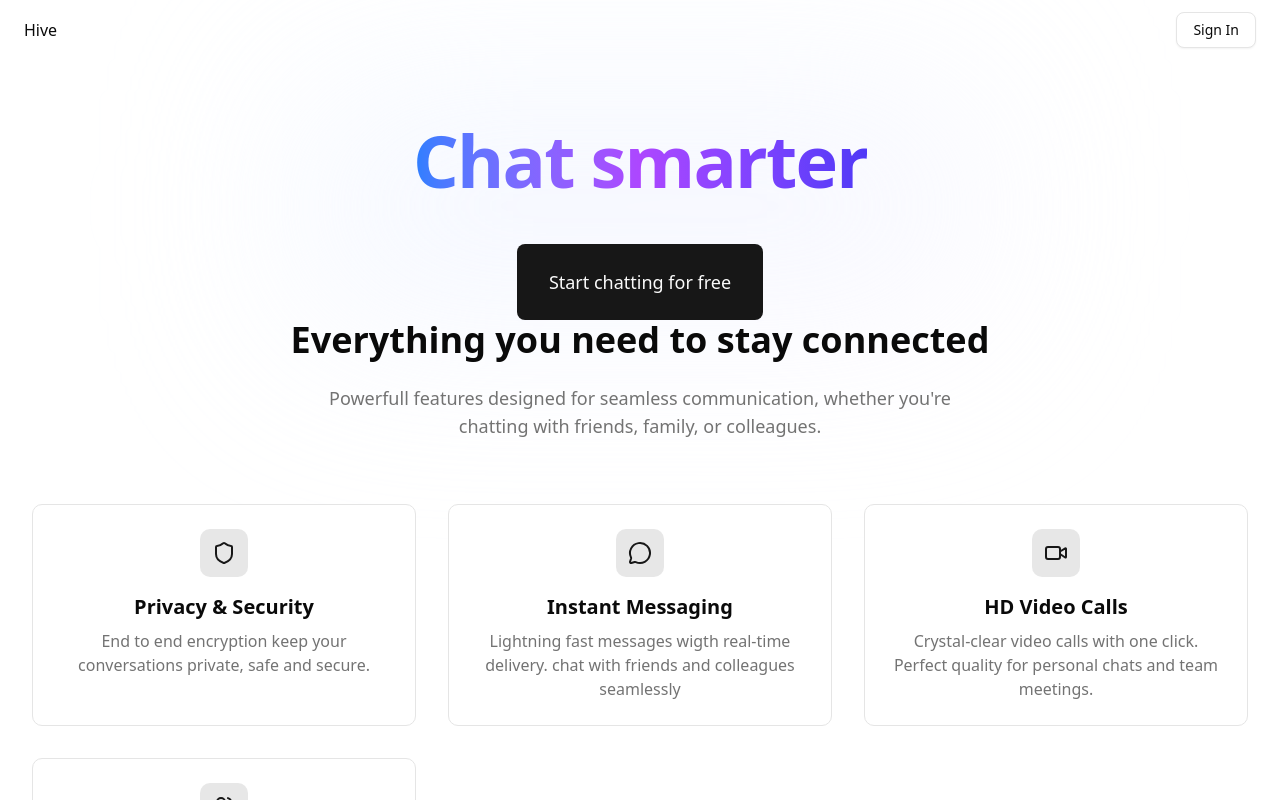
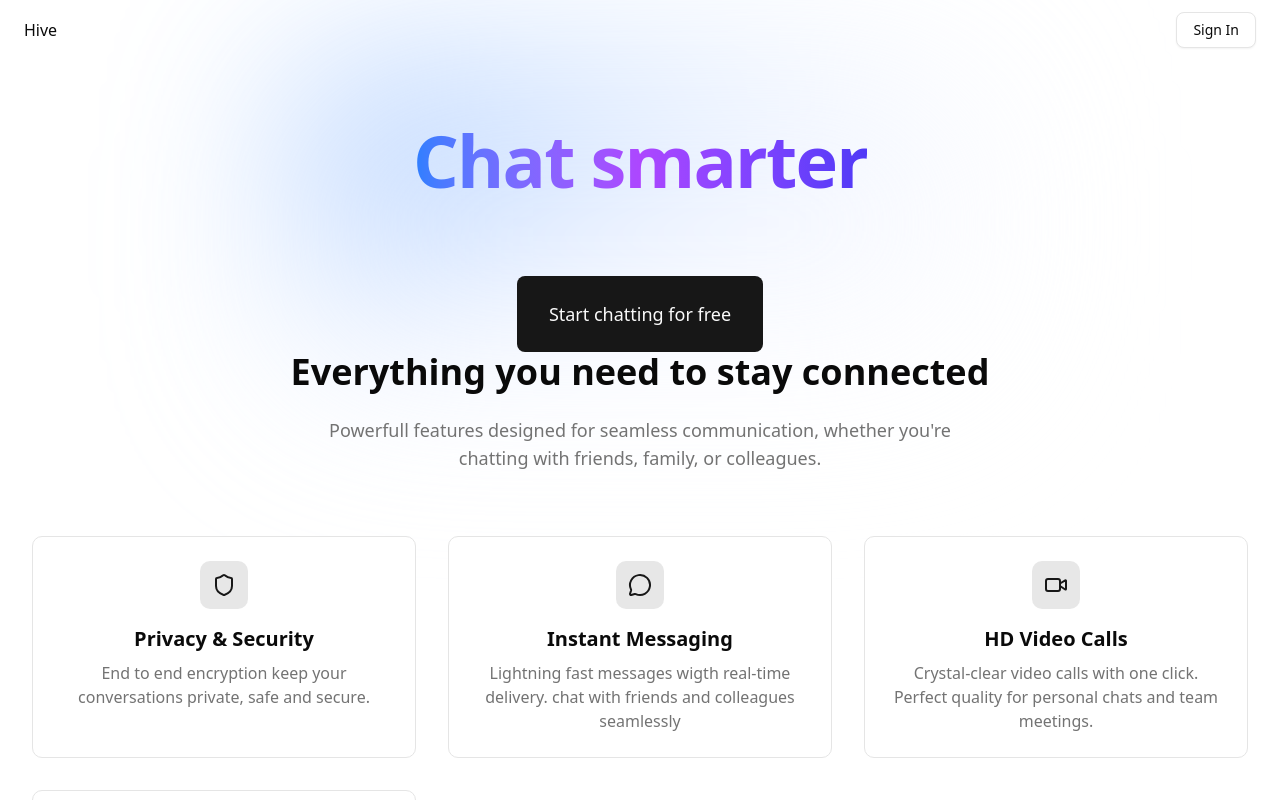
Before and after one commit to phoekerson/hive, a Next.js app: page / in a window 1280 px wide. Shown: the top 800 px of the page. Built offline with nearby package versions, Linux system fonts and the light colour scheme; no server answers.

Commit message:
setup and protect dashboard route in the middleware file

```diff
--- /dev/null
+++ b/app/(signed-in)/dashboard/page.tsx
@@ -0,0 +1,11 @@
+import React from 'react'
+
+function page() {
+  return (
+    <div>
+
+    </div>
+  )
+}
+
+export default page
--- /dev/null
+++ b/app/(signed-in)/layout.tsx
@@ -0,0 +1,9 @@
+'use client'
+
+function Layout({children}: { children: React.ReactNode}){
+    return (
+        <div> {children} </div>
+    )
+}
+
+export default Layout
--- a/app/page.tsx
+++ b/app/page.tsx
@@ -2,8 +2,8 @@ import Header from "@/components/Header";
 import { Button } from "@/components/ui/button";
 import { SignedOut, SignInButton } from "@clerk/nextjs";
 import FeatureCard from "@/components/FeatureCard";
-import { MessageCircle, Video, Shield, Zap, Users, LucideIcon } from "lucide-react";
-import Image from "next/image";
+import { MessageCircle, Video, Shield, Users } from "lucide-react";
+// import Image from "next/image";
 
 export default function Home() {
   return (
@@ -12,12 +12,12 @@ export default function Home() {
       <main className="flex-1 flex flex-col items-center px-4 py-16 sm:px-6">
         <div className="max-w-4xl space-y-8 relative">
           {/* Gradient arrière plan */}
-          <div className="absolute inset-0 -z-10 bg-gradient-to-br from-blue-50
-          via-indigo-50 to-purple-50 dark:from-blue-950/20 dark:via-indigo-20
+          <div className="absolute inset-0 -z-10 bg-gradient-to-br from-blue-500
+          via-indigo-50 to-white dark:from-blue-950/20 dark:via-indigo-20
           dark:to-purple-950/20 rounded-3xl blur-3xl scale-150 opacity-60">
           </div>
 
-          <div>
+          <div className="max-w-4xl space-y-8 relative">
             <h1 className="text-5xl sm:text-7xl font-bold tracking-tight bg-clip-text text-transparent bg-gradient-to-r from-blue-500 via-purple-500
             to-indigo-600 dark:from-blue-400 dark:via-purple-400 dark:to-indigo-400">
               Chat smarter
@@ -28,6 +28,7 @@ export default function Home() {
             dark:to-pink-400">
 
             </span>
+
 
             <div className="flex flex-col sm:flex-row justify-center items-center gap-4 pt-6">
               <SignedOut>
@@ -77,6 +78,7 @@ export default function Home() {
                 description="Create groups with friends, family, or colleagues. Manage conversations easily."
                 />
             </div>
+
       </main>
     </div>
   );
--- a/components/FeatureCard.tsx
+++ b/components/FeatureCard.tsx
@@ -14,7 +14,7 @@ function FeatureCard({
       <div className="group p-6 rounded-lg border bg-card hover:shadow-lg transition-all duration-300 hover:border-primary/20
       w-full max-w-sm text-center">
         <div className="w-12 h-12 rounded-lg bg-primary/10 flex items-center justify-center mb-4 mx-auto
-        group-hover:bg-primary/20 transition-colors mx-auto">
+        group-hover:bg-primary/20 transition-colors">
             <Icon className="w-6 h-6 text-primary"/>
         </div>
             <h3 className="text-xl font-semibold mb-2">{title}</h3>
--- a/middleware.ts
+++ b/middleware.ts
@@ -1,6 +1,12 @@
-import { clerkMiddleware } from '@clerk/nextjs/server';
+import { clerkMiddleware, createRouteMatcher } from '@clerk/nextjs/server';
 
-export default clerkMiddleware();
+const isAuthenticatedRoute = createRouteMatcher(["/dashboard(.*)"])
+
+export default clerkMiddleware(async (auth, req)=> {
+  if(isAuthenticatedRoute(req)){
+    await auth.protect();
+  }
+});
 
 export const config = {
   matcher: [
```
